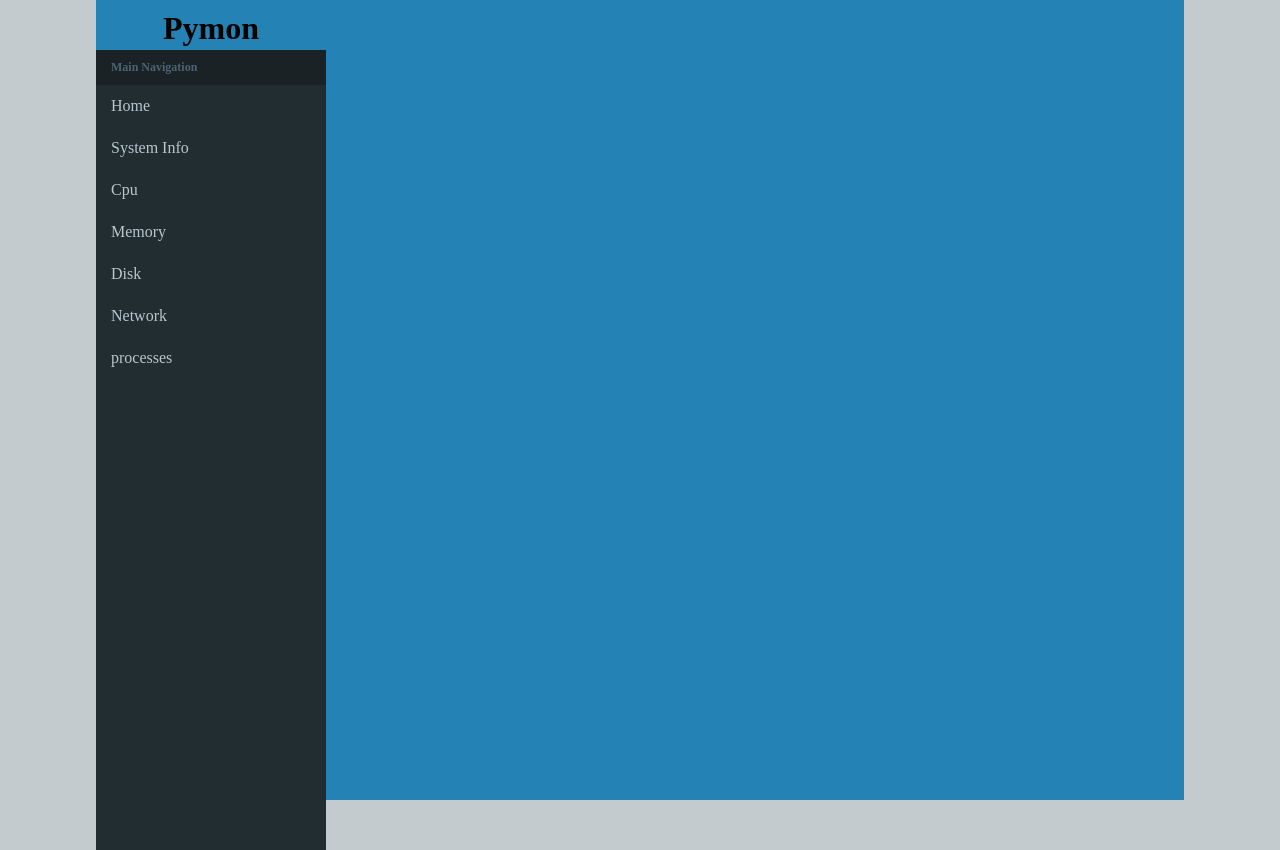
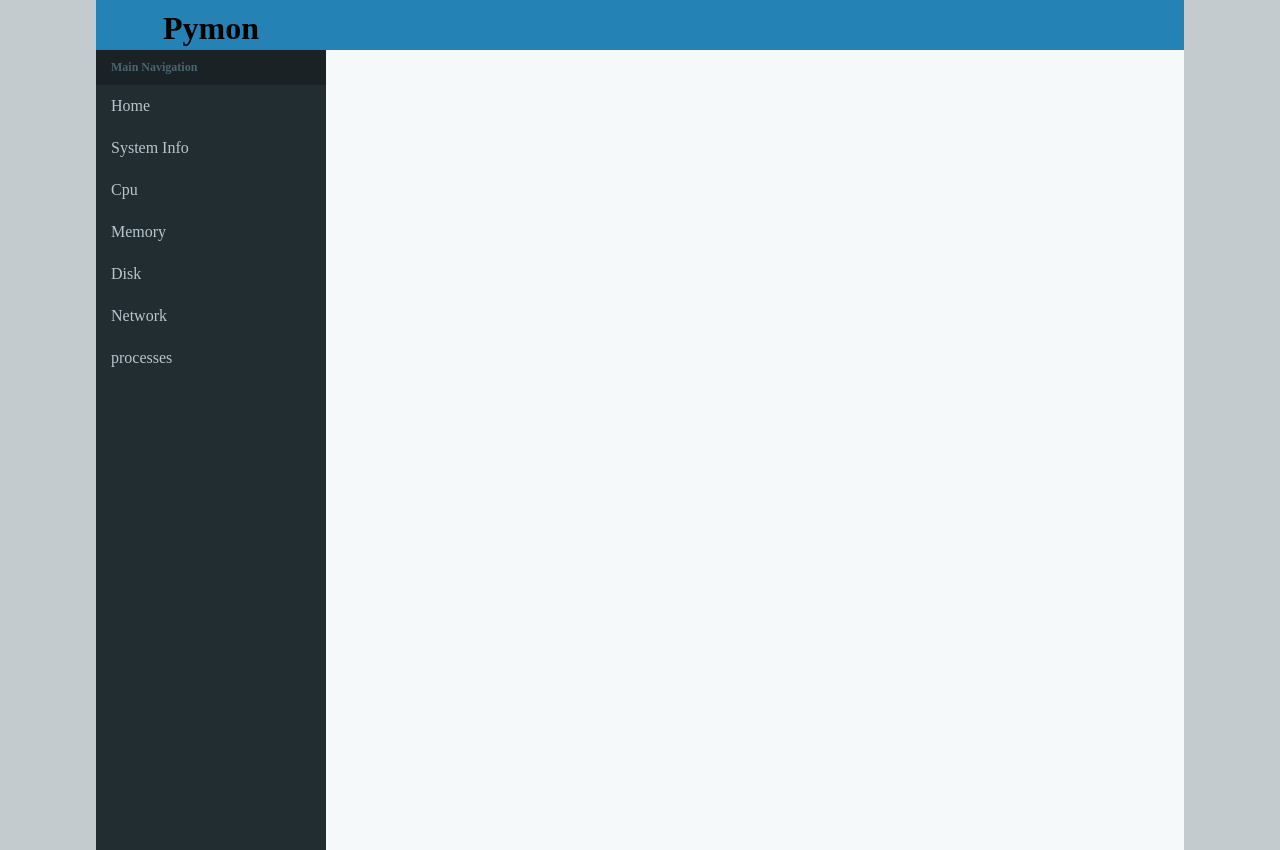
Before and after one commit to JamieCoupe/pymon, a Flask app: page /home in a window 1280 px wide. Run offline with Flask 2, Linux system fonts and the light colour scheme.

Commit message:
Added body section css

```diff
--- a/app/static/style.css
+++ b/app/static/style.css
@@ -26,6 +26,12 @@
 
 .nav-button a {
     text-decoration: none;
+}
+
+.body-section {
+    background-color: #f5f9fa;
+    height: 100%;
+    width: 100%;
 }
 
 li:hover{
```
